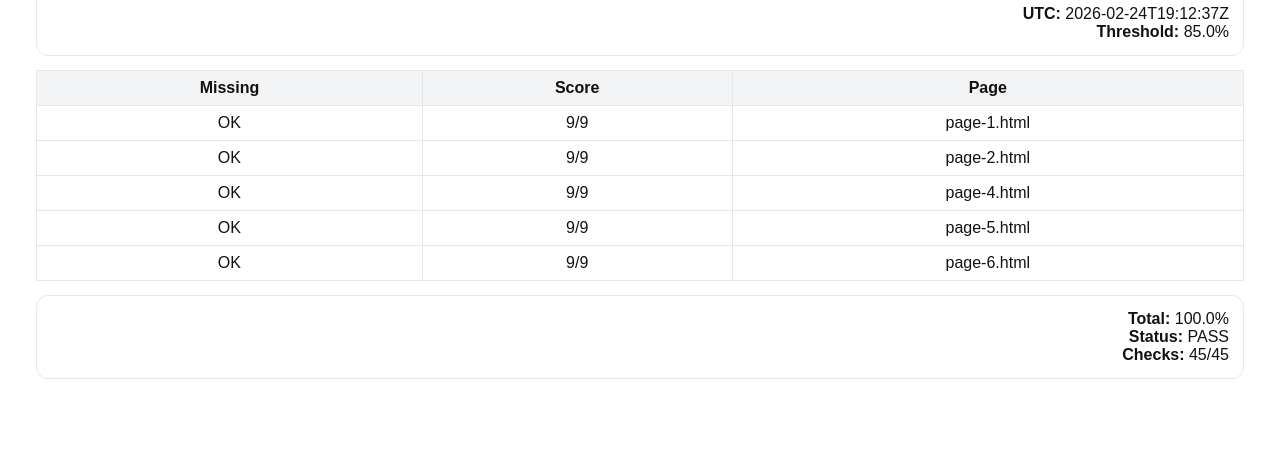
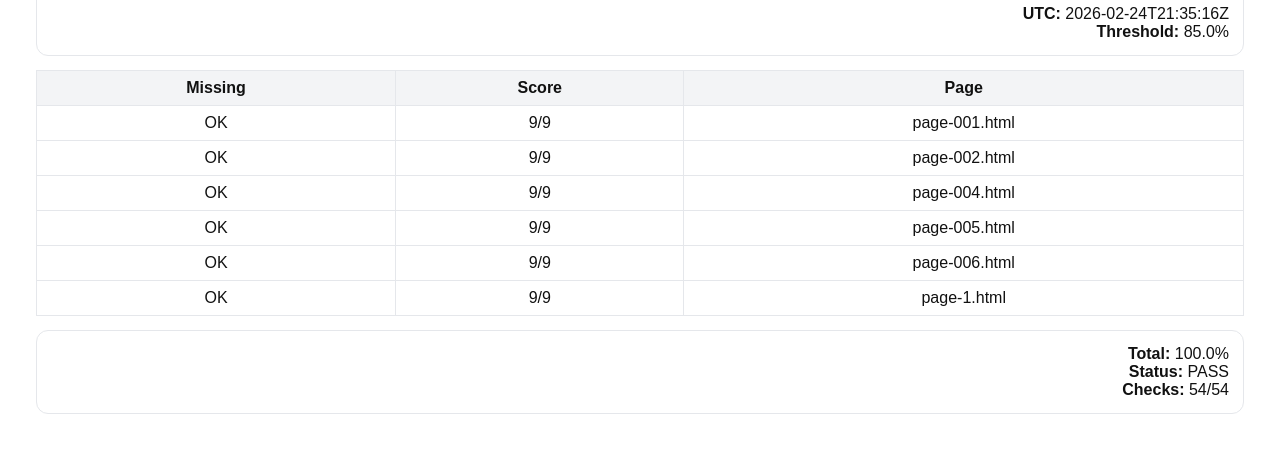
Before and after one commit to yanivmizrachiy/pdf-system-site, a website: page pages/qa.html in a window 1280 px wide. Shown: the part 89-542 px from the top of the page. Drawn offline with Linux system fonts and the light colour scheme.

Commit message:
chore: normalize generated page filenames + QA PASS UTC 2026-02-24T21:35:15Z

```diff
--- a/pages/qa.html
+++ b/pages/qa.html
@@ -1,7 +1,8 @@
-<!doctype html><html lang="en" dir="rtl"><head><meta charset="utf-8"/><meta name="viewport" content="width=device-width,initial-scale=1"/><title>QA PRO v2 - pdf-system-site</title><style>body{font-family:Arial,Heebo,Assistant,sans-serif;padding:28px;direction:rtl;color:#111}table{border-collapse:collapse;width:100%;margin-top:14px}th,td{border:1px solid #e5e7eb;padding:8px;text-align:center}th{background:#f3f4f6}.card{border:1px solid #e5e7eb;border-radius:12px;padding:14px}</style></head><body><div class="card"><h1 style="margin:0 0 6px 0">QA PRO v2</h1><div><b>UTC:</b> 2026-02-24T19:12:37Z</div><div><b>Threshold:</b> 85.0%</div></div><table><thead><tr><th>Page</th><th>Score</th><th>Missing</th></tr></thead><tbody>
+<!doctype html><html lang="en" dir="rtl"><head><meta charset="utf-8"/><meta name="viewport" content="width=device-width,initial-scale=1"/><title>QA PRO v2 - pdf-system-site</title><style>body{font-family:Arial,Heebo,Assistant,sans-serif;padding:28px;direction:rtl;color:#111}table{border-collapse:collapse;width:100%;margin-top:14px}th,td{border:1px solid #e5e7eb;padding:8px;text-align:center}th{background:#f3f4f6}.card{border:1px solid #e5e7eb;border-radius:12px;padding:14px}</style></head><body><div class="card"><h1 style="margin:0 0 6px 0">QA PRO v2</h1><div><b>UTC:</b> 2026-02-24T21:35:16Z</div><div><b>Threshold:</b> 85.0%</div></div><table><thead><tr><th>Page</th><th>Score</th><th>Missing</th></tr></thead><tbody>
+<tr><td>page-001.html</td><td>9/9</td><td>OK</td></tr>
+<tr><td>page-002.html</td><td>9/9</td><td>OK</td></tr>
+<tr><td>page-004.html</td><td>9/9</td><td>OK</td></tr>
+<tr><td>page-005.html</td><td>9/9</td><td>OK</td></tr>
+<tr><td>page-006.html</td><td>9/9</td><td>OK</td></tr>
 <tr><td>page-1.html</td><td>9/9</td><td>OK</td></tr>
-<tr><td>page-2.html</td><td>9/9</td><td>OK</td></tr>
-<tr><td>page-4.html</td><td>9/9</td><td>OK</td></tr>
-<tr><td>page-5.html</td><td>9/9</td><td>OK</td></tr>
-<tr><td>page-6.html</td><td>9/9</td><td>OK</td></tr>
-</tbody></table><div class="card" style="margin-top:14px"><div><b>Total:</b> 100.0%</div><div><b>Status:</b> PASS</div><div><b>Checks:</b> 45/45</div></div></body></html>
+</tbody></table><div class="card" style="margin-top:14px"><div><b>Total:</b> 100.0%</div><div><b>Status:</b> PASS</div><div><b>Checks:</b> 54/54</div></div></body></html>
```
Also changed, not shown: RULES.md (+2 -0 lines), pages/page-001.html (+8 -1 lines), pages/page-002.html (renamed from pages/page-2.html), pages/page-004.html (renamed from pages/page-4.html), pages/page-005.html (renamed from pages/page-5.html), pages/page-006.html (renamed from pages/page-6.html).
